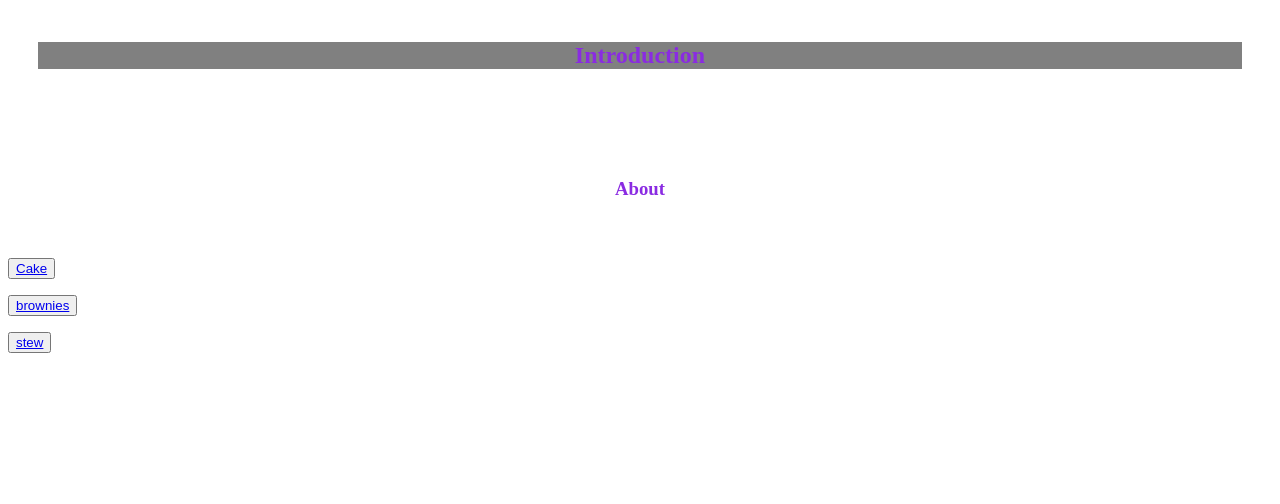
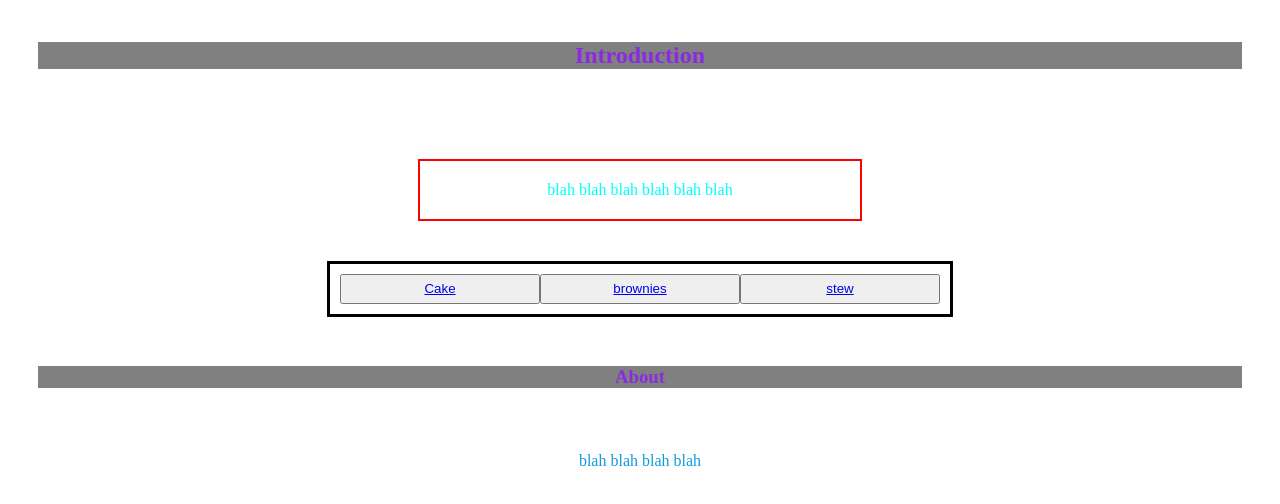
Before and after one commit to stuzo133/odin-recipes, a plain HTML site: page index.html in a window 1280 px wide. Shown: the part 100-604 px from the top of the page. Drawn offline with Linux system fonts and the light colour scheme.

Commit message:
Used Flexboxes and some additonal CSS Styling

```diff
--- a/index.html
+++ b/index.html
@@ -8,19 +8,27 @@
     <meta name="viewport" content="width=device-width, initial-scale=1.0" />
     <title>Odin Recipes</title>
   </head>
+
   <body>
-
     <h3 class="head center">Odin Recipes</h3>
 
     <div><h2 class="introduction">Introduction</h2></div>
-    <div><h3>About</h3></div>
 
-    <button><a  href="/recipes/cake.html"> Cake </a></button></body>
-    <p></p>
-    <button><a href="/recipes/brownies.html"> brownies</a></button>
-    <p></p>
+    <div><p id="boxes" class="introtext">blah blah blah blah blah blah</p></div>
 
-    <button><a href="/recipes/stew.html">stew</a></button>
+    <div class="flexbox-contain flexcontainer">
+
+      <button class="flex-item1"><a href="/recipes/cake.html"> Cake </a></button>
+      <button class="flex-item3"><a href="/recipes/brownies.html"> brownies</a></button>
+      <button class="flex-item3"><a href="/recipes/stew.html">stew</a></button>
+    </div>
+
+
+
+    <div><h3 class="introduction">About</h3></div>
+    <p>blah blah blah blah</p>
+    <div class="headerContainer item">
+
 
 
   </body>
--- a/styles.css
+++ b/styles.css
@@ -12,12 +12,13 @@ div {
 #boxes {
   border: 2px solid red;
   width: 400px;
-
+  margin: auto;
   padding: 20px;
 }
 
   p {
     color: rgb(18, 156, 219);
+    text-align: center;
 
   }
 
@@ -30,7 +31,7 @@ div {
   }
 
   .cakehead {
-    font-size: 100px;
+    font-size: 60px;
 
     background-color: blue;
     color: red;
@@ -55,6 +56,7 @@ div {
   .headerContainer {
     display: 'flex';
     justify-content: 'center';
+    align-items: stretch;
  }
 
  .center {
@@ -67,3 +69,53 @@ div {
   .introduction {
     background-color: grey;
   }
+
+  .introtext {
+    color: aqua;
+    text-align: center;
+    size: 20px;
+  }
+
+.flexbox-contain{
+  display: flex;
+
+  justify-content: space-between;
+  align-self: auto;
+
+}
+  .flexcontainer {
+    width: 600px;
+    margin: auto;
+    border: 3px solid black;
+    background-color: white;
+    height: 30px;
+    align-self: auto;
+    padding: 10px;
+  }
+
+  .flexitem {
+    background-color: peachpuff;
+    border: 4px solid salmon;
+    height: 48px;
+    flex: 1;
+    padding: 8px;
+  }
+
+  .flex-item1 {
+min-height: 10px;
+flex: 1;
+  }
+  .flex-item2 {
+    min-height: 200px;
+    flex: 1;
+
+  }
+
+  .flex-item3 {
+    min-height: 10px;
+    flex: 1; }
+
+  .button1 {
+    text-align: left;
+    flex: 1;
+  }
```
Also changed, not shown: recipes/cake.html (+1 -1 lines), recipes/stew.html (+1 -1 lines).
